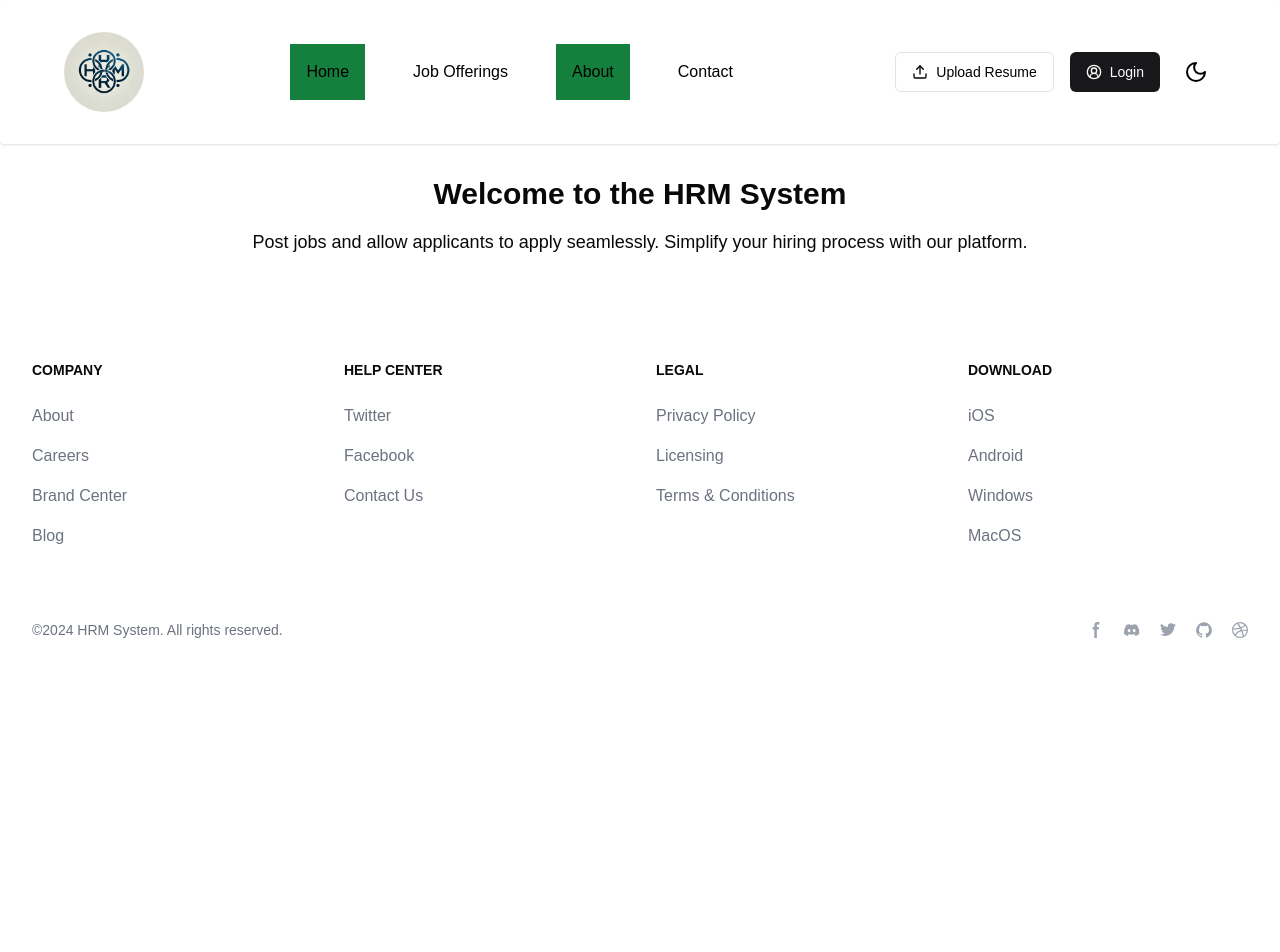
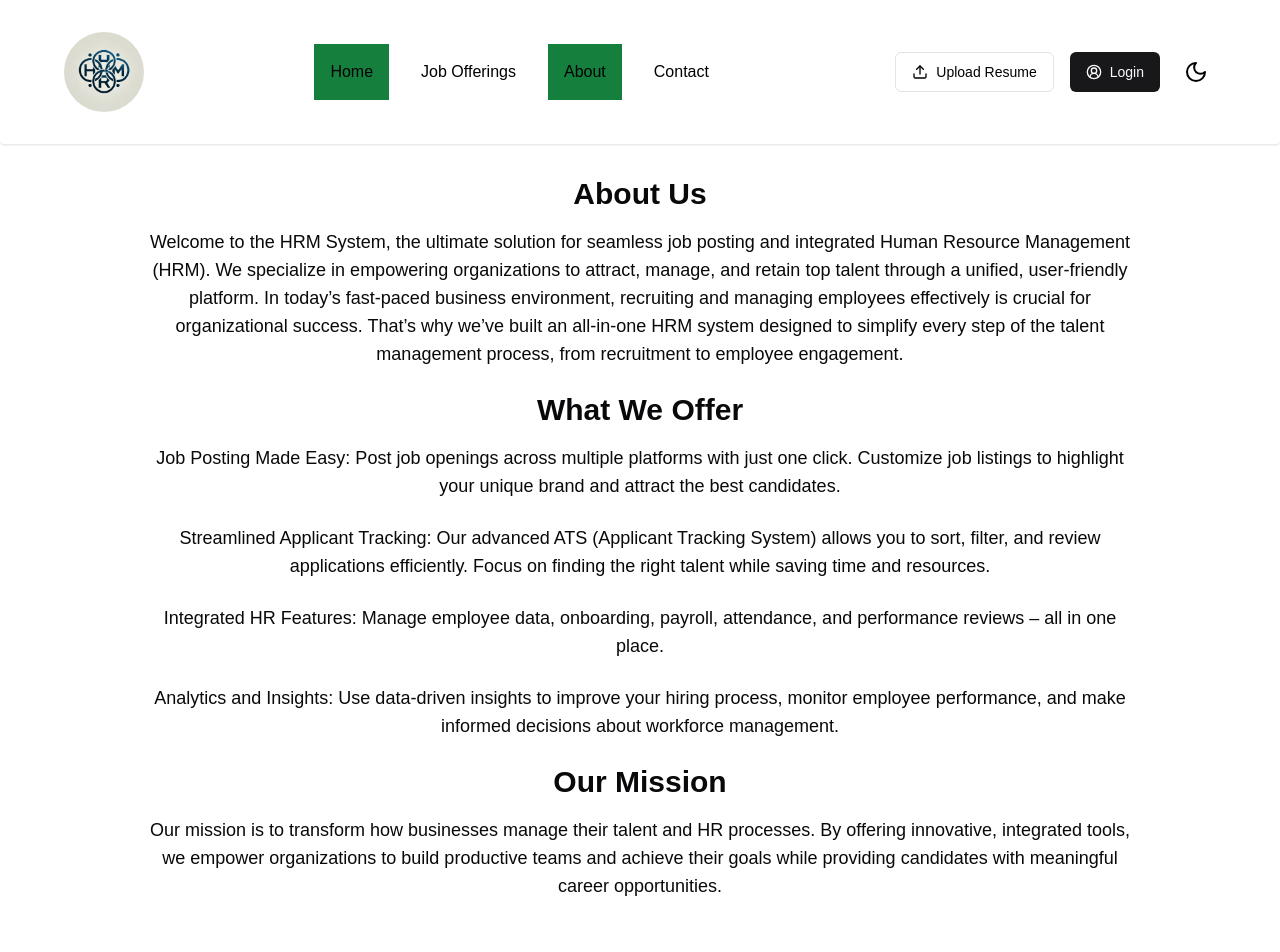
Before and after one commit to MattUreal/nextproject, a Next.js app: page /about in a window 1280 px wide. Shown: the top 952 px of the page. Before the commit the page ends 800 px from the top, so only its background shows below. Built offline with nearby package versions, Linux system fonts and the light colour scheme.

Commit message:
added content on pages

```diff
--- a/app/about/page.js
+++ b/app/about/page.js
@@ -1,7 +1,7 @@
-import React from 'react';
-import Link from 'next/link';
-import Navbar from '../components/Navbar';
-import Footer from '../components/Footer';
+import React from "react";
+import Link from "next/link";
+import Navbar from "../components/Navbar";
+import Footer from "../components/Footer";
 
 export default function About() {
   return (
@@ -9,17 +9,60 @@ export default function About() {
       {/* Navigation Bar */}
       <Navbar />
 
-
       {/* Main Content */}
       <main className="p-8 text-center">
-        <h1 className="text-3xl font-bold mb-4">Welcome to the HRM System</h1>
-        <p className="text-lg mb-6">
-          Post jobs and allow applicants to apply seamlessly. Simplify your hiring process with our platform.
-        </p>
+        <section className="ml:mx-48 md:mx-28 sm:mx-12">
+          <h1 className="text-3xl font-bold mb-4">About Us</h1>
+          <p className="text-lg mb-6">
+            Welcome to the HRM System, the ultimate solution for seamless job
+            posting and integrated Human Resource Management (HRM). We
+            specialize in empowering organizations to attract, manage, and
+            retain top talent through a unified, user-friendly platform. In
+            today’s fast-paced business environment, recruiting and managing
+            employees effectively is crucial for organizational success. That’s
+            why we’ve built an all-in-one HRM system designed to simplify every
+            step of the talent management process, from recruitment to employee
+            engagement.
+          </p>
+        </section>
+
+        <section className="ml:mx-48 md:mx-28 sm:mx-12">
+          <h1 className="text-3xl font-bold mb-4">What We Offer</h1>
+          <p className="text-lg mb-6">
+            Job Posting Made Easy: Post job openings across multiple platforms
+            with just one click. Customize job listings to highlight your unique
+            brand and attract the best candidates.
+          </p>
+          <p className="text-lg mb-6">
+            Streamlined Applicant Tracking: Our advanced ATS (Applicant Tracking
+            System) allows you to sort, filter, and review applications
+            efficiently. Focus on finding the right talent while saving time and
+            resources.
+          </p>
+          <p className="text-lg mb-6">
+            Integrated HR Features: Manage employee data, onboarding, payroll,
+            attendance, and performance reviews – all in one place.
+          </p>
+          <p className="text-lg mb-6">
+            Analytics and Insights: Use data-driven insights to improve your
+            hiring process, monitor employee performance, and make informed
+            decisions about workforce management.
+          </p>
+        </section>
+
+        <section className="ml:mx-48 md:mx-28 sm:mx-12">
+          <h1 className="text-3xl font-bold mb-4">Our Mission</h1>
+          <p className="text-lg mb-6">
+            Our mission is to transform how businesses manage their talent and
+            HR processes. By offering innovative, integrated tools, we empower
+            organizations to build productive teams and achieve their goals
+            while providing candidates with meaningful career opportunities.
+          </p>
+        </section>
       </main>
 
       {/* Footer */}
-      <Footer/>
+      <Footer />
     </div>
   );
 }
--- a/app/components/Navbar.jsx
+++ b/app/components/Navbar.jsx
@@ -89,7 +89,7 @@ const Navbar =()=>{
               )}
             </button>
           </div>
-          <div className="hidden md:flex md:items-center md:space-x-8">
+          <div className="hidden md:flex md:items-center md:space-x-4">
             <Link href="/">
               <h2 className={`hover:text-white hover:bg-black hover:rounded-xl dark:hover:bg-white dark:hover:text-black p-4 ${isActive('/about') ? 'bg-green-700 dark:bg-gray-600'  : ''}`}>Home</h2>
             </Link>
--- a/app/homepage/page.js
+++ b/app/homepage/page.js
@@ -1,101 +1,170 @@
-import React from 'react';
-import Link from 'next/link';
-import Navbar from '../components/Navbar';
-import Footer from '../components/Footer';
+import React from "react";
+import Link from "next/link";
+import Navbar from "../components/Navbar";
+import Footer from "../components/Footer";
+import { Button } from "@/components/ui/button";
+import { StickyNote, Upload } from 'lucide-react';
 
 export default function HomePage() {
-
-
   return (
     <div>
       {/* Navigation Bar */}
       <Navbar />
 
-
       {/* Main Content */}
       <main className="p-8 text-center">
         <h1 className="text-3xl font-bold mb-4">Welcome to the HRM System</h1>
         <p className="text-lg mb-6">
-        This user-friendly platform provides
-        a comprehensive suite of HR tools designed to simplify
-        and enhance all aspects of human resource management.
+          This user-friendly platform provides a comprehensive suite of HR tools
+          designed to simplify and enhance all aspects of human resource
+          management.
         </p>
         {/* Key Features */}
-        <section >
+        <section>
           <h2 className="text-2xl font-semibold mb-4">Key Features</h2>
           <div className="grid grid-cols-1 sm:grid-cols-2 md:grid-cols-3 lg:grid-cols-3 gap-4">
             <div className="border p-4 rounded shadow">
               <h3 className="text-xl font-bold">Employee Self-Service:</h3>
-    <p className="mt-2"> Employees can access and update their personal information, view pay stubs, request time off, and enroll in benefits.
+              <p className="mt-2">
+                {" "}
+                Employees can access and update their personal information, view
+                pay stubs, request time off, and enroll in benefits.
               </p>
             </div>
             <div className="border p-4 rounded shadow">
               <h3 className="text-xl font-bold">Recruitment & Onboarding: </h3>
-    <p className="mt-2"> Streamline the hiring process from job postings to onboarding with automated workflows and applicant tracking.</p>
+              <p className="mt-2">
+                {" "}
+                Streamline the hiring process from job postings to onboarding
+                with automated workflows and applicant tracking.
+              </p>
             </div>
             <div className="border p-4 rounded shadow">
               <h3 className="text-xl font-bold">Performance Management: </h3>
-    <p className="mt-2"> Set goals, conduct performance reviews, and track employee development with ease.</p>
+              <p className="mt-2">
+                {" "}
+                Set goals, conduct performance reviews, and track employee
+                development with ease.
+              </p>
             </div>
             <div className="border p-4 rounded shadow">
               <h3 className="text-xl font-bold">Payroll & Benefits:</h3>
-    <p className="mt-2"> Process payroll accurately and efficiently, manage employee benefits, and ensure compliance with all relevant regulations.</p>
+              <p className="mt-2">
+                {" "}
+                Process payroll accurately and efficiently, manage employee
+                benefits, and ensure compliance with all relevant regulations.
+              </p>
             </div>
             <div className="border p-4 rounded shadow">
               <h3 className="text-xl font-bold">Time & Attendance:</h3>
-    <p className="mt-2"> Track employee time and attendance, manage leave requests, and generate accurate reports.
+              <p className="mt-2">
+                {" "}
+                Track employee time and attendance, manage leave requests, and
+                generate accurate reports.
               </p>
             </div>
             <div className="border p-4 rounded shadow">
               <h3 className="text-xl font-bold">Reporting & Analytics:</h3>
-    <p className="mt-2"> Gain valuable insights into your workforce with customizable reports and dashboards.</p>
+              <p className="mt-2">
+                {" "}
+                Gain valuable insights into your workforce with customizable
+                reports and dashboards.
+              </p>
             </div>
           </div>
+        </section>
+        <div className="flex border p-4 w-3/4 mt-4 rounded shadow">
+        <div>
+        <h1 className="text-3xl font-bold mb-4">Get Started Today</h1>
+          <p className=" flex justify-between m-4">Employers:  <Link href="/"><Button variant="outline"><StickyNote/>Post jobs</Button></Link></p>
+          <p className="">Job Seekers: <Link href="/"><Button variant="outline"><Upload/>Apply for a job</Button></Link></p>
+        </div>
 
-        </section>
-
-
+        </div>
       </main>
 
       <div className=" py-24 sm:py-32">
         <div className="mx-auto grid max-w-7xl gap-20 px-6 lg:px-8 xl:grid-cols-3">
           <div className="max-w-xl">
-      <h2 className="text-pretty text-3xl font-semibold tracking-tight  sm:text-4xl">Meet our Team</h2>
-      <p className="mt-6 text-lg/8 text-gray-600">We’re a dynamic group of individuals who are passionate about what we do and dedicated to delivering the best results for our clients.</p>
+            <h2 className="text-pretty text-3xl font-semibold tracking-tight  sm:text-4xl">
+              Meet our Team
+            </h2>
+            <p className="mt-6 text-lg/8 text-gray-600">
+              We’re a dynamic group of individuals who are passionate about what
+              we do and dedicated to delivering the best results for our
+              clients.
+            </p>
           </div>
-    <ul role="list" className="grid gap-x-8 gap-y-12 sm:grid-cols-2 sm:gap-y-16 xl:col-span-2">
+          <ul
+            role="list"
+            className="grid gap-x-8 gap-y-12 sm:grid-cols-2 sm:gap-y-16 xl:col-span-2"
+          >
             <li>
               <div className="flex items-center gap-x-6">
-          <img className="size-16 rounded-full" src="https://images.unsplash.com/photo-1494790108377-be9c29b29330?ixlib=rb-1.2.1&ixid=eyJhcHBfaWQiOjEyMDd9&auto=format&fit=facearea&facepad=2&w=256&h=256&q=80" alt="photo"/>
+                <img
+                  className="size-16 rounded-full"
+                  src="https://images.unsplash.com/photo-1494790108377-be9c29b29330?ixlib=rb-1.2.1&ixid=eyJhcHBfaWQiOjEyMDd9&auto=format&fit=facearea&facepad=2&w=256&h=256&q=80"
+                  alt="photo"
+                />
                 <div>
-            <h3 className="text-base/7 font-semibold tracking-tight text-gray-900">Leslie Alexander</h3>
-            <p className="text-sm/6 font-semibold text-indigo-600">Co-Founder / CEO</p>
+                  <h3 className="text-base/7 font-semibold tracking-tight text-gray-900">
+                    Leslie Alexander
+                  </h3>
+                  <p className="text-sm/6 font-semibold text-indigo-600">
+                    Co-Founder / CEO
+                  </p>
                 </div>
               </div>
             </li>
 
             <li>
               <div className="flex items-center gap-x-6">
-          <img className="size-16 rounded-full" src="https://images.unsplash.com/photo-1494790108377-be9c29b29330?ixlib=rb-1.2.1&ixid=eyJhcHBfaWQiOjEyMDd9&auto=format&fit=facearea&facepad=2&w=256&h=256&q=80" alt="photo"/>
+                <img
+                  className="size-16 rounded-full"
+                  src="https://images.unsplash.com/photo-1494790108377-be9c29b29330?ixlib=rb-1.2.1&ixid=eyJhcHBfaWQiOjEyMDd9&auto=format&fit=facearea&facepad=2&w=256&h=256&q=80"
+                  alt="photo"
+                />
                 <div>
-            <h3 className="text-base/7 font-semibold tracking-tight text-gray-900">Leslie Alexander</h3>
-            <p className="text-sm/6 font-semibold text-indigo-600">Co-Founder / CEO</p>
+                  <h3 className="text-base/7 font-semibold tracking-tight text-gray-900">
+                    Leslie Alexander
+                  </h3>
+                  <p className="text-sm/6 font-semibold text-indigo-600">
+                    Co-Founder / CEO
+                  </p>
                 </div>
               </div>
-      </li><li>
+            </li>
+            <li>
               <div className="flex items-center gap-x-6">
-          <img className="size-16 rounded-full" src="https://images.unsplash.com/photo-1494790108377-be9c29b29330?ixlib=rb-1.2.1&ixid=eyJhcHBfaWQiOjEyMDd9&auto=format&fit=facearea&facepad=2&w=256&h=256&q=80" alt="photo"/>
+                <img
+                  className="size-16 rounded-full"
+                  src="https://images.unsplash.com/photo-1494790108377-be9c29b29330?ixlib=rb-1.2.1&ixid=eyJhcHBfaWQiOjEyMDd9&auto=format&fit=facearea&facepad=2&w=256&h=256&q=80"
+                  alt="photo"
+                />
                 <div>
-            <h3 className="text-base/7 font-semibold tracking-tight text-gray-900">Leslie Alexander</h3>
-            <p className="text-sm/6 font-semibold text-indigo-600">Co-Founder / CEO</p>
+                  <h3 className="text-base/7 font-semibold tracking-tight text-gray-900">
+                    Leslie Alexander
+                  </h3>
+                  <p className="text-sm/6 font-semibold text-indigo-600">
+                    Co-Founder / CEO
+                  </p>
                 </div>
               </div>
-      </li><li>
+            </li>
+            <li>
               <div className="flex items-center gap-x-6">
-          <img className="size-16 rounded-full" src="https://images.unsplash.com/photo-1494790108377-be9c29b29330?ixlib=rb-1.2.1&ixid=eyJhcHBfaWQiOjEyMDd9&auto=format&fit=facearea&facepad=2&w=256&h=256&q=80" alt="photo"/>
+                <img
+                  className="size-16 rounded-full"
+                  src="https://images.unsplash.com/photo-1494790108377-be9c29b29330?ixlib=rb-1.2.1&ixid=eyJhcHBfaWQiOjEyMDd9&auto=format&fit=facearea&facepad=2&w=256&h=256&q=80"
+                  alt="photo"
+                />
                 <div>
-            <h3 className="text-base/7 font-semibold tracking-tight text-gray-900">Leslie Alexander</h3>
-            <p className="text-sm/6 font-semibold text-indigo-600">Co-Founder / CEO</p>
+                  <h3 className="text-base/7 font-semibold tracking-tight text-gray-900">
+                    Leslie Alexander
+                  </h3>
+                  <p className="text-sm/6 font-semibold text-indigo-600">
+                    Co-Founder / CEO
+                  </p>
                 </div>
               </div>
             </li>
@@ -104,7 +173,7 @@ export default function HomePage() {
       </div>
 
       {/* Footer */}
-      <Footer/>
+      <Footer />
     </div>
   );
 }
```
Lines whose indentation alone changed are shown as unchanged.
